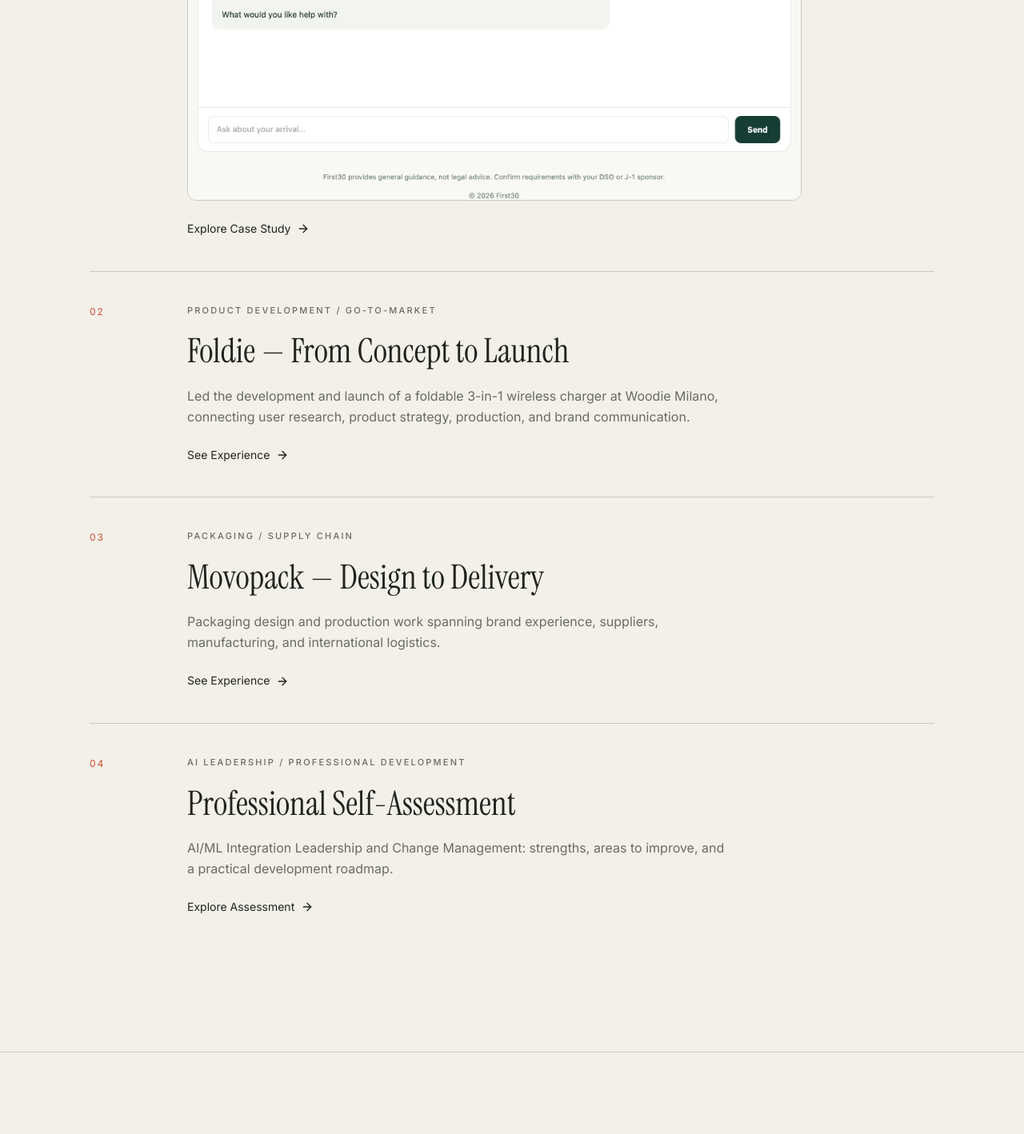
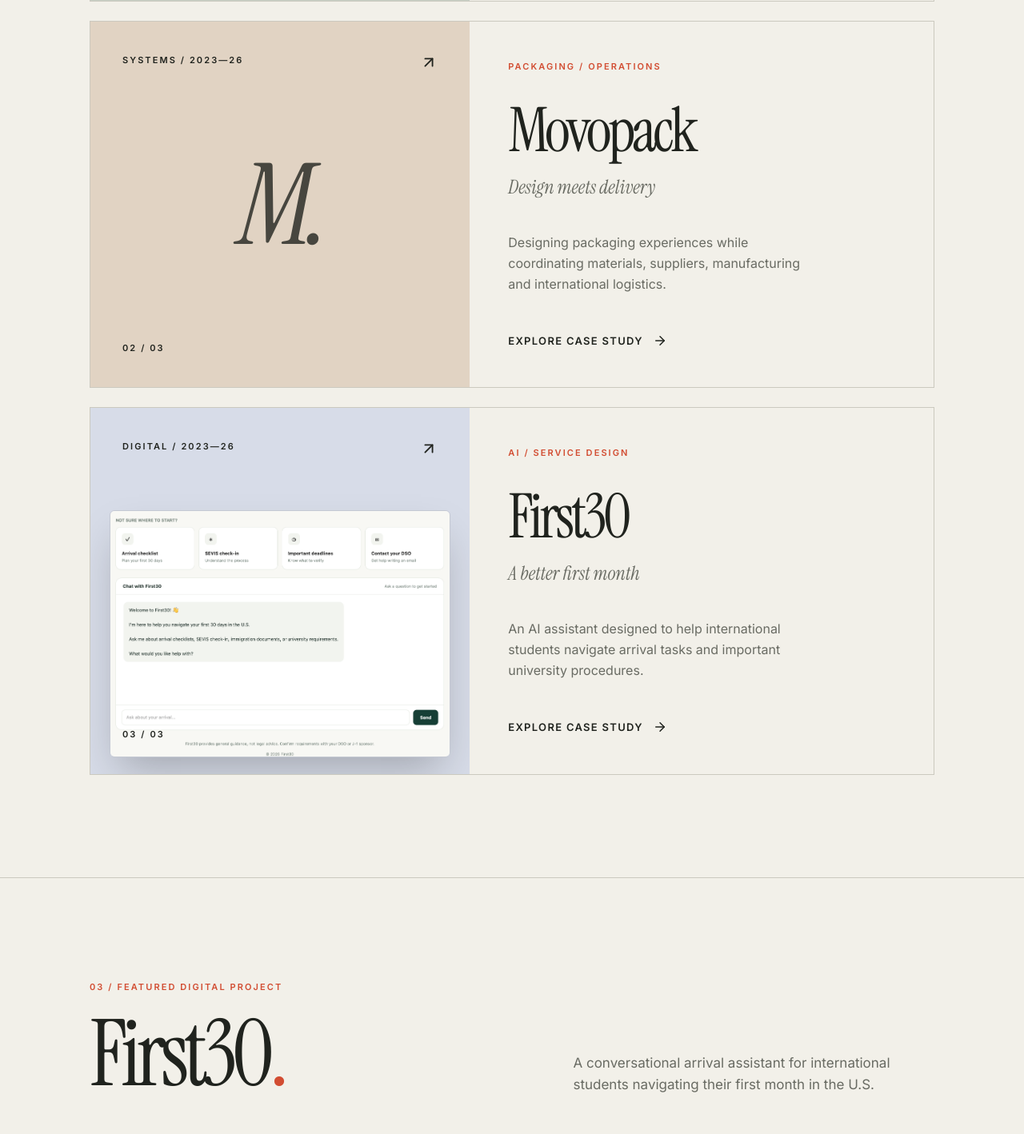
Before and after one commit to shawen559-oss/portfolio, a React (Vite) app: page / in a window 1280 px wide. Shown: the part 2340-3758 px from the top of the page at 80% size. Built offline with nearby package versions, Linux system fonts and the light colour scheme.

Commit message:
Rebuild editorial portfolio layout: src/components/FeaturedWork.tsx

```diff
--- a/src/components/FeaturedWork.tsx
+++ b/src/components/FeaturedWork.tsx
@@ -1,18 +1,27 @@
 import { ArrowUpRight, ArrowRight } from 'lucide-react'
 import { Container } from './Container'
 import { Reveal } from './Reveal'
-import { SectionLabel } from './SectionLabel'
 const works = [
- {number:'01',category:'AI / UX / Product',title:'First30 — AI Arrival Assistant',description:'An AI-powered assistant that helps international students navigate the first 30 days in the United States, from arrival checklists to SEVIS questions and contacting a DSO.',href:'#first30',cta:'Explore Case Study'},
- {number:'02',category:'Product Development / Go-to-Market',title:'Foldie — From Concept to Launch',description:'Led the development and launch of a foldable 3-in-1 wireless charger at Woodie Milano, connecting user research, product strategy, production, and brand communication.',href:'#cv',cta:'See Experience'},
- {number:'03',category:'Packaging / Supply Chain',title:'Movopack — Design to Delivery',description:'Packaging design and production work spanning brand experience, suppliers, manufacturing, and international logistics.',href:'#cv',cta:'See Experience'},
- {number:'04',category:'AI Leadership / Professional Development',title:'Professional Self-Assessment',description:'AI/ML Integration Leadership and Change Management: strengths, areas to improve, and a practical development roadmap.',href:'#assessment',cta:'Explore Assessment'},
+  {n:'01',kind:'Product / Strategy / Launch',name:'Foldie',subtitle:'From concept to launch',description:'A foldable 3-in-1 wireless charger developed at Woodie Milano. I connected research, product decisions, production and go-to-market work.',href:'#foldie',color:'bg-[#c6cec4]',label:'PRODUCT'},
+  {n:'02',kind:'Packaging / Operations',name:'Movopack',subtitle:'Design meets delivery',description:'Designing packaging experiences while coordinating materials, suppliers, manufacturing and international logistics.',href:'#movopack',color:'bg-[#e1d3c3]',label:'SYSTEMS'},
+  {n:'03',kind:'AI / Service Design',name:'First30',subtitle:'A better first month',description:'An AI assistant designed to help international students navigate arrival tasks and important university procedures.',href:'#first30',color:'bg-[#d7dce8]',label:'DIGITAL'},
 ]
-export function FeaturedWork(){return <section id="work" className="scroll-mt-24 border-t border-line py-24 sm:py-32"><Container><Reveal><SectionLabel number="02" label="Work"/><h2 className="font-display text-4xl leading-[1.1] tracking-[-0.02em] sm:text-5xl">Selected Work.</h2></Reveal>
- <div className="mt-14">{works.map((work,index)=><Reveal key={work.number} delay={index*.04}><article className="grid gap-5 border-t border-line py-10 md:grid-cols-[90px_1fr] md:gap-8"><span className="text-[12px] tracking-[0.16em] text-accent">{work.number}</span><div><p className="text-[11px] font-medium tracking-[0.2em] text-muted uppercase">{work.category}</p><h3 className="mt-4 font-display text-3xl leading-tight sm:text-[42px]">{work.title}</h3><p className="mt-4 max-w-2xl text-[16px] leading-relaxed text-muted">{work.description}</p>{index===0&&<a href="#first30" className="mt-7 block max-w-3xl overflow-hidden rounded-xl border border-line" aria-label="Explore First30 case study"><img src={`${import.meta.env.BASE_URL}images/first30-interface.png`} alt="First30 arrival checklist, SEVIS check-in, deadlines, DSO contact, and AI chat interface" className="block h-auto w-full" loading="lazy" /></a>}<a href={work.href} className="mt-6 inline-flex items-center gap-2 text-[14px] hover:text-accent">{work.cta} <ArrowRight size={16}/></a></div></article></Reveal>)}</div>
- </Container></section>}
-export function First30CaseStudy(){return <section id="first30" className="scroll-mt-24 border-t border-line py-24 sm:py-32"><Container><Reveal><p className="text-[11px] tracking-[.22em] text-accent uppercase">Featured Case Study / AI Product</p><h2 className="mt-6 font-display text-4xl sm:text-5xl">First30.</h2><p className="mt-5 max-w-2xl text-[17px] text-muted">A conversational arrival assistant for international students navigating their first month in the U.S.</p><figure className="mt-10 overflow-hidden rounded-xl border border-line"><img src={`${import.meta.env.BASE_URL}images/first30-interface.png`} alt="Screenshot of the First30 assistant showing four arrival support tools and the chat interface" className="block h-auto w-full" loading="lazy" /><figcaption className="px-4 py-3 text-[12px] text-muted">First30 — live product interface</figcaption></figure><div className="mt-12 grid gap-8 md:grid-cols-3">{[
- ['The problem','Arrival tasks, SEVIS procedures, and university deadlines can be confusing. Guidance is often scattered across different sources.'],
- ['The approach','A focused conversational experience built around clear language, practical next steps, and reminders to verify requirements with official sources and a DSO.'],
- ['What it covers','First-30-day checklists, SEVIS check-in guidance, important deadlines, and help drafting messages to a DSO.']
- ].map(([heading,body])=><div key={heading} className="border-t border-line pt-5"><h3 className="text-lg font-medium">{heading}</h3><p className="mt-3 text-[15px] leading-relaxed text-muted">{body}</p></div>)}</div><a className="mt-12 inline-flex items-center gap-2 border-b border-ink pb-2 hover:text-accent" href="https://first30.shawen559.workers.dev/" target="_blank" rel="noopener noreferrer">Visit live project <ArrowUpRight size={17}/></a></Reveal></Container></section>}
+export function FeaturedWork(){
+ return <section id="work" className="scroll-mt-24 border-t border-line py-24 sm:py-32"><Container>
+  <Reveal><div className="flex flex-wrap items-end justify-between gap-6"><div><p className="editorial-kicker mb-6 text-accent">01 / Selected projects</p><h2 className="editorial-display text-[clamp(4.5rem,10vw,9rem)]">Work<span className="text-accent">.</span></h2></div><p className="max-w-[260px] text-[14px] text-muted">A collection of things I have built, shaped and helped bring into the world.</p></div></Reveal>
+  <div className="mt-16 space-y-6">{works.map((w,i)=><Reveal key={w.n} delay={i*.07}><a href={w.href} className={`editorial-card group grid overflow-hidden border border-line md:grid-cols-[.9fr_1.1fr] ${i%2===1?'md:[&>div:first-child]:order-2':''}`}>
+   <div className={`relative flex min-h-[290px] flex-col justify-between overflow-hidden p-7 sm:min-h-[400px] sm:p-10 ${w.color}`}>
+    <div className="flex justify-between"><span className="editorial-kicker">{w.label} / 2023—26</span><ArrowUpRight size={22} className="transition-transform group-hover:translate-x-1 group-hover:-translate-y-1"/></div>
+    {w.name==='First30'?<img src={`${import.meta.env.BASE_URL}images/first30-interface.png`} alt="First30 product interface" className="absolute inset-x-6 top-[28%] w-[calc(100%-3rem)] rounded-md border border-ink/10 shadow-2xl transition-transform duration-700 group-hover:scale-[1.04]" loading="lazy"/>:<div className="pointer-events-none select-none text-center font-display text-[clamp(5rem,11vw,11rem)] italic leading-none tracking-[-.07em] text-ink/80">{w.name==='Foldie'?'F.':'M.'}</div>}
+    <span className="editorial-kicker relative">{w.n} / 03</span>
+   </div>
+   <div className="flex flex-col justify-between bg-canvas p-8 sm:p-12"><div><p className="editorial-kicker text-accent">{w.kind}</p><h3 className="mt-8 font-display text-[clamp(3.5rem,6vw,6rem)] leading-none tracking-[-.055em]">{w.name}</h3><p className="mt-4 font-display text-2xl italic text-muted">{w.subtitle}</p><p className="mt-10 max-w-sm text-[16px] leading-relaxed text-muted">{w.description}</p></div><span className="mt-12 inline-flex items-center gap-3 text-[13px] font-semibold uppercase tracking-[.1em]">Explore case study <ArrowRight size={18}/></span></div>
+  </a></Reveal>)}</div>
+ </Container></section>
+}
+export function First30CaseStudy(){return <section id="first30" className="scroll-mt-24 border-t border-line py-24 sm:py-32"><Container><Reveal>
+ <p className="editorial-kicker text-accent">03 / Featured digital project</p><div className="mt-6 grid gap-10 md:grid-cols-[1fr_.8fr]"><h2 className="editorial-display text-[clamp(4rem,9vw,8rem)]">First30<span className="text-accent">.</span></h2><p className="self-end text-[17px] leading-relaxed text-muted">A conversational arrival assistant for international students navigating their first month in the U.S.</p></div>
+ <figure className="editorial-image mt-12 border border-line bg-[#d7dce8] p-4 sm:p-12"><img src={`${import.meta.env.BASE_URL}images/first30-interface.png`} alt="First30 assistant interface" className="block w-full rounded-md shadow-lg" loading="lazy"/><figcaption className="mt-5 editorial-kicker text-muted">Product interface / First30</figcaption></figure>
+ <div className="mt-12 grid gap-8 md:grid-cols-3">{[['Challenge','Arrival tasks, SEVIS procedures, and deadlines can be confusing. Information is scattered.'],['Approach','A focused conversational experience with clear next steps and references to official sources and DSOs.'],['Scope','Arrival checklists, SEVIS guidance, deadlines, and help drafting messages to a DSO.']].map(([h,p])=><div key={h} className="border-t border-ink pt-5"><h3 className="font-display text-3xl">{h}</h3><p className="mt-4 text-[15px] text-muted">{p}</p></div>)}</div>
+ <a href="https://first30.shawen559.workers.dev/" target="_blank" rel="noopener noreferrer" className="editorial-link mt-12 text-[14px]">Visit live project <ArrowUpRight size={18}/></a>
+ </Reveal></Container></section>}
```
